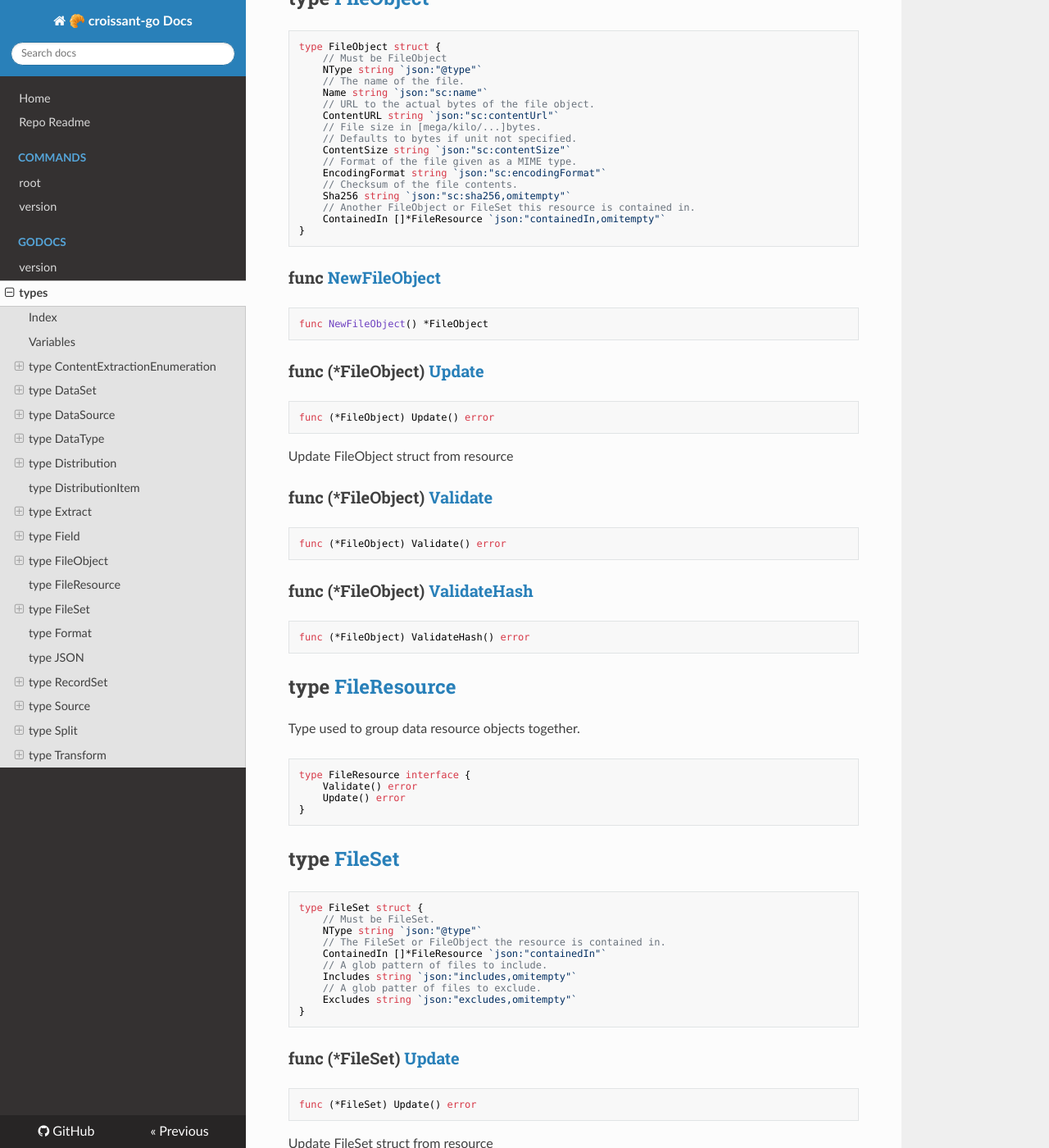
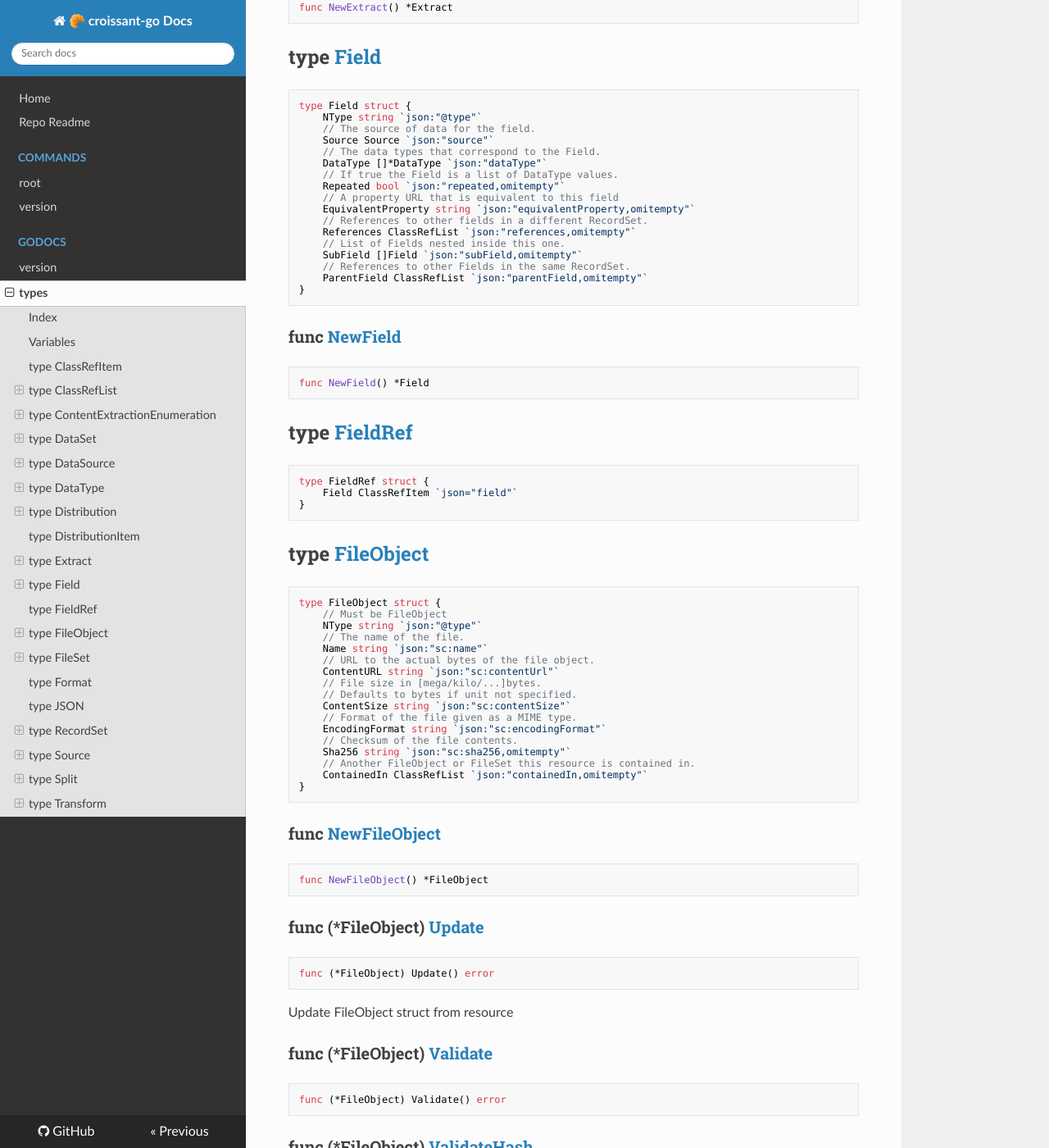
Before and after one commit to B13rg/croissant-go, an MkDocs documentation site: the page built from docs/godoc/croissant-types.md, in a window 1280 px wide and 1400 px high, scrolled down 5737 px. Shown: the whole window at 82% size. Built offline with MkDocs 1.6.1, drawn with Linux system fonts in a browser that asks for light colours; nearby versions of some CDN libraries; some of the changed text lies outside the part shown.

Commit message:
Add func to unmarshal distribution and describe references

````diff
--- a/docs/godoc/croissant-types.md
+++ b/docs/godoc/croissant-types.md
@@ -17,6 +17,9 @@
 ## Index
 
 - [Variables](<#variables>)
+- [type ClassRefItem](<#ClassRefItem>)
+- [type ClassRefList](<#ClassRefList>)
+  - [func \(ref \*ClassRefList\) UnmarshalJSON\(data \[\]byte\) error](<#ClassRefList.UnmarshalJSON>)
 - [type ContentExtractionEnumeration](<#ContentExtractionEnumeration>)
   - [func NewContentExtractionEnumeration\(\) \*ContentExtractionEnumeration](<#NewContentExtractionEnumeration>)
 - [type DataSet](<#DataSet>)
@@ -28,18 +31,18 @@
 - [type DataType](<#DataType>)
   - [func NewDataType\(\) \*DataType](<#NewDataType>)
 - [type Distribution](<#Distribution>)
-  - [func \(s \*Distribution\) UnmarshalJSON\(data \[\]byte\) error](<#Distribution.UnmarshalJSON>)
+  - [func \(d \*Distribution\) UnmarshalJSON\(data \[\]byte\) error](<#Distribution.UnmarshalJSON>)
 - [type DistributionItem](<#DistributionItem>)
 - [type Extract](<#Extract>)
   - [func NewExtract\(\) \*Extract](<#NewExtract>)
 - [type Field](<#Field>)
   - [func NewField\(\) \*Field](<#NewField>)
+- [type FieldRef](<#FieldRef>)
 - [type FileObject](<#FileObject>)
   - [func NewFileObject\(\) \*FileObject](<#NewFileObject>)
   - [func \(\*FileObject\) Update\(\) error](<#FileObject.Update>)
   - [func \(\*FileObject\) Validate\(\) error](<#FileObject.Validate>)
   - [func \(\*FileObject\) ValidateHash\(\) error](<#FileObject.ValidateHash>)
-- [type FileResource](<#FileResource>)
 - [type FileSet](<#FileSet>)
   - [func \(\*FileSet\) Update\(\) error](<#FileSet.Update>)
   - [func \(\*FileSet\) Validate\(\) error](<#FileSet.Validate>)
@@ -107,6 +110,37 @@
 }
 ```
 
+<a name="ClassRefItem"></a>
+## type [ClassRefItem](<https://github.com:b13rg/croissant-go/blob/main/pkg/croissant/references.go#L8-L10>)
+
+
+
+```go
+type ClassRefItem struct {
+    Id string `json="@id"`
+}
+```
+
+<a name="ClassRefList"></a>
+## type [ClassRefList](<https://github.com:b13rg/croissant-go/blob/main/pkg/croissant/references.go#L12-L14>)
+
+
+
+```go
+type ClassRefList struct {
+    Items []ClassRefItem
+}
+```
+
+<a name="ClassRefList.UnmarshalJSON"></a>
+### func \(\*ClassRefList\) [UnmarshalJSON](<https://github.com:b13rg/croissant-go/blob/main/pkg/croissant/references.go#L16>)
+
+```go
+func (ref *ClassRefList) UnmarshalJSON(data []byte) error
+```
+
+
+
 <a name="ContentExtractionEnumeration"></a>
 ## type [ContentExtractionEnumeration](<https://github.com:b13rg/croissant-go/blob/main/pkg/croissant/datasource.go#L52-L63>)
 
@@ -137,7 +171,7 @@
 
 
 <a name="DataSet"></a>
-## type [DataSet](<https://github.com:b13rg/croissant-go/blob/main/pkg/croissant/dataset.go#L13-L67>)
+## type [DataSet](<https://github.com:b13rg/croissant-go/blob/main/pkg/croissant/dataset.go#L14-L68>)
 
 \[Dataset Class\]\(https://docs.mlcommons.org/croissant/docs/croissant-spec.html#dataset-level-information\) Based on https://docs.mlcommons.org/croissant/docs/croissant-spec.html#schemaorgdataset
 
@@ -186,7 +220,7 @@
     // List of FileObjects and FileSets associated with the dataset.
     // Modified from schema.org/Dataset.
     // Required.
-    Distribution []FileResource `json:"distribution,omitempty"`
+    Distribution Distribution `json:"distribution,omitempty"`
     //Whether the dataset is a live dataset (in-process of being updated).
     IsLiveDataset bool `json:"isLiveDataset,omitempty"`
     // A citation to the dataset itself.
@@ -195,7 +229,7 @@
 ```
 
 <a name="NewDataSet"></a>
-### func [NewDataSet](<https://github.com:b13rg/croissant-go/blob/main/pkg/croissant/dataset.go#L69>)
+### func [NewDataSet](<https://github.com:b13rg/croissant-go/blob/main/pkg/croissant/dataset.go#L70>)
 
 ```go
 func NewDataSet() *DataSet
@@ -204,7 +238,7 @@
 
 
 <a name="NewDataSetFromPath"></a>
-### func [NewDataSetFromPath](<https://github.com:b13rg/croissant-go/blob/main/pkg/croissant/dataset.go#L79>)
+### func [NewDataSetFromPath](<https://github.com:b13rg/croissant-go/blob/main/pkg/croissant/dataset.go#L80>)
 
 ```go
 func NewDataSetFromPath(path string) (*DataSet, error)
@@ -275,7 +309,7 @@
 
 
 <a name="Distribution"></a>
-## type [Distribution](<https://github.com:b13rg/croissant-go/blob/main/pkg/croissant/dataset.go#L91-L93>)
+## type [Distribution](<https://github.com:b13rg/croissant-go/blob/main/pkg/croissant/dataset.go#L93-L95>)
 
 
 
@@ -286,18 +320,18 @@
 ```
 
 <a name="Distribution.UnmarshalJSON"></a>
-### func \(\*Distribution\) [UnmarshalJSON](<https://github.com:b13rg/croissant-go/blob/main/pkg/croissant/dataset.go#L95>)
+### func \(\*Distribution\) [UnmarshalJSON](<https://github.com:b13rg/croissant-go/blob/main/pkg/croissant/dataset.go#L97>)
 
 ```go
-func (s *Distribution) UnmarshalJSON(data []byte) error
+func (d *Distribution) UnmarshalJSON(data []byte) error
 ```
 
 
 
 <a name="DistributionItem"></a>
-## type [DistributionItem](<https://github.com:b13rg/croissant-go/blob/main/pkg/croissant/dataset.go#L89>)
+## type [DistributionItem](<https://github.com:b13rg/croissant-go/blob/main/pkg/croissant/dataset.go#L91>)
 
-
+Type used to group data resource objects together.
 
 ```go
 type DistributionItem interface{}
@@ -345,11 +379,11 @@
     // A property URL that is equivalent to this field
     EquivalentProperty string `json:"equivalentProperty,omitempty"`
     // References to other fields in a different RecordSet.
-    References []*Field `json:"references,omitempty"`
+    References ClassRefList `json:"references,omitempty"`
     // List of Fields nested inside this one.
     SubField []Field `json:"subField,omitempty"`
     // References to other Fields in the same RecordSet.
-    ParentField []*Field `json:"parentField,omitempty"`
+    ParentField ClassRefList `json:"parentField,omitempty"`
 }
 ```
 
@@ -361,6 +395,17 @@
 ```
 
 
+
+<a name="FieldRef"></a>
+## type [FieldRef](<https://github.com:b13rg/croissant-go/blob/main/pkg/croissant/field.go#L26-L28>)
+
+
+
+```go
+type FieldRef struct {
+    Field ClassRefItem `json="field"`
+}
+```
 
 <a name="FileObject"></a>
 ## type [FileObject](<https://github.com:b13rg/croissant-go/blob/main/pkg/croissant/file_resources.go#L4-L20>)
@@ -383,7 +428,7 @@
     // Checksum of the file contents.
     Sha256 string `json:"sc:sha256,omitempty"`
     // Another FileObject or FileSet this resource is contained in.
-    ContainedIn []*FileResource `json:"containedIn,omitempty"`
+    ContainedIn ClassRefList `json:"containedIn,omitempty"`
 }
 ```
 
@@ -423,18 +468,6 @@
 
 
 
-<a name="FileResource"></a>
-## type [FileResource](<https://github.com:b13rg/croissant-go/blob/main/pkg/croissant/file_resources.go#L64-L67>)
-
-Type used to group data resource objects together.
-
-```go
-type FileResource interface {
-    Validate() error
-    Update() error
-}
-```
-
 <a name="FileSet"></a>
 ## type [FileSet](<https://github.com:b13rg/croissant-go/blob/main/pkg/croissant/file_resources.go#L39-L48>)
 
@@ -445,7 +478,7 @@
     // Must be FileSet.
     NType string `json:"@type"`
     // The FileSet or FileObject the resource is contained in.
-    ContainedIn []*FileResource `json:"containedIn"`
+    ContainedIn ClassRefList `json:"containedIn"`
     // A glob pattern of files to include.
     Includes string `json:"includes,omitempty"`
     // A glob patter of files to exclude.
@@ -521,7 +554,7 @@
 
 
 <a name="Source"></a>
-## type [Source](<https://github.com:b13rg/croissant-go/blob/main/pkg/croissant/field.go#L27-L32>)
+## type [Source](<https://github.com:b13rg/croissant-go/blob/main/pkg/croissant/field.go#L31-L36>)
 
 Type used to group data sources.
 
@@ -535,7 +568,7 @@
 ```
 
 <a name="NewSource"></a>
-### func [NewSource](<https://github.com:b13rg/croissant-go/blob/main/pkg/croissant/field.go#L34>)
+### func [NewSource](<https://github.com:b13rg/croissant-go/blob/main/pkg/croissant/field.go#L38>)
 
 ```go
 func NewSource() *Source
--- a/docs/schemas/generated-schema.json
+++ b/docs/schemas/generated-schema.json
@@ -1 +1 @@
-{"$schema":"https://json-schema.org/draft/2020-12/schema","$id":"https://github.com/b13rg/croissant-go/pkg/croissant/data-set","$ref":"#/$defs/DataSet","$defs":{"DataSet":{"properties":{"@context":{"type":"object"},"@type":{"type":"string"},"dct:conformsTo":{"type":"string"},"description":{"type":"string"},"license":{"$ref":"#/$defs/StringOrSlice"},"name":{"type":"string"},"url":{"type":"string"},"creator":{"items":{"type":"string"},"type":"array"},"datePublished":{"type":"string"},"keywords":{"items":{"type":"string"},"type":"array"},"publisher":{"items":{"type":"string"},"type":"array"},"version":{"type":"string"},"dateCreated":{"type":"string"},"dateModified":{"type":"string"},"sameAs":{"items":{"type":"string"},"type":"array"},"sdLicense":{"items":{"type":"string"},"type":"array"},"inLanguage":{"items":{"type":"string"},"type":"array"},"distribution":{"items":true,"type":"array"},"isLiveDataset":{"type":"boolean"},"citeAs":{"type":"string"}},"type":"object","required":["@context","@type","dct:conformsTo","description","license","name","url","creator","datePublished"]},"StringOrSlice":{"items":{"type":"string"},"type":"array"}}}
+{"$schema":"https://json-schema.org/draft/2020-12/schema","$id":"https://github.com/b13rg/croissant-go/pkg/croissant/data-set","$ref":"#/$defs/DataSet","$defs":{"DataSet":{"properties":{"@context":{"type":"object"},"@type":{"type":"string"},"dct:conformsTo":{"type":"string"},"description":{"type":"string"},"license":{"$ref":"#/$defs/StringOrSlice"},"name":{"type":"string"},"url":{"type":"string"},"creator":{"items":{"type":"string"},"type":"array"},"datePublished":{"type":"string"},"keywords":{"items":{"type":"string"},"type":"array"},"publisher":{"items":{"type":"string"},"type":"array"},"version":{"type":"string"},"dateCreated":{"type":"string"},"dateModified":{"type":"string"},"sameAs":{"items":{"type":"string"},"type":"array"},"sdLicense":{"items":{"type":"string"},"type":"array"},"inLanguage":{"items":{"type":"string"},"type":"array"},"distribution":{"$ref":"#/$defs/Distribution"},"isLiveDataset":{"type":"boolean"},"citeAs":{"type":"string"}},"type":"object","required":["@context","@type","dct:conformsTo","description","license","name","url","creator","datePublished"]},"Distribution":{"properties":{"Items":{"items":true,"type":"array"}},"type":"object","required":["Items"]},"StringOrSlice":{"items":{"type":"string"},"type":"array"}}}
````
Also changed, not shown: 8 other files.
